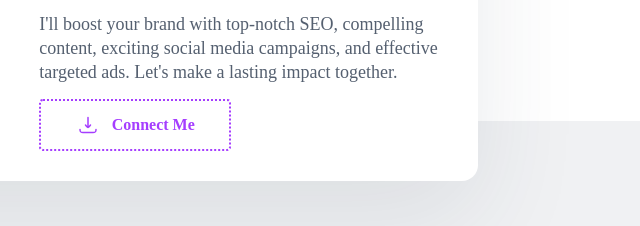
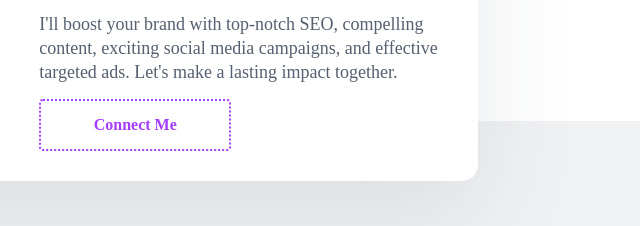
Before and after one commit to ManshiJaiswal/portfolio, a plain HTML site: page index.html in a window 1280 px wide. Shown: the part 1014-1240 px from the top of the page, 640-1280 px from the left. Drawn offline with Linux system fonts and the light colour scheme.

Commit message:
Update index.html

```diff
--- a/index.html
+++ b/index.html
@@ -136,10 +136,10 @@
             <div class="boxContentsubhead" style="color: #556070; font-family: Work Sans; font-weight: 400; line-height: 24px; word-wrap: break-word">Join me in exploring the transformative power of passion, strategy, and creativity.</div>
             <div class="boxContentsubhead" style="color: #556070; font-family: Work Sans; font-weight: 400; line-height: 24px; word-wrap: break-word">I'll boost your brand with top-notch SEO, compelling content, exciting social media campaigns, and effective targeted ads. Let's make a lasting impact together.</div>
             <div style="width: 140px; padding-left: 24px; padding-right: 24px; padding-top: 12px; padding-bottom: 12px; background: white; border-radius: 4px; border: 2px #A53DFF dotted; justify-content: center; align-items: center; gap: 12px; display:flex">
-              <svg width="24" height="24" viewBox="0 0 24 24" fill="none" xmlns="http://www.w3.org/2000/svg">
+<!--               <svg width="24" height="24" viewBox="0 0 24 24" fill="none" xmlns="http://www.w3.org/2000/svg">
                 <path d="M12 14.5L12 4.5M12 14.5C11.2998 14.5 9.99153 12.5057 9.5 12M12 14.5C12.7002 14.5 14.0085 12.5057 14.5 12" stroke="#A53DFF" stroke-width="1.5" stroke-linecap="round" stroke-linejoin="round"/>
                 <path d="M20 16.5C20 18.982 19.482 19.5 17 19.5H7C4.518 19.5 4 18.982 4 16.5" stroke="#A53DFF" stroke-width="1.5" stroke-linecap="round" stroke-linejoin="round"/>
-              </svg>
+              </svg>                 -->
               <a style="text-decoration: none;" href="https://www.linkedin.com/in/manshi-jaiswal/" target="_blank"><div style="color: #A53DFF; font-size: 16px; font-family: Work Sans; font-weight: 600; line-height: 24px; word-wrap: break-word">Connect Me</div></a>
           </div>
           </div>
```
